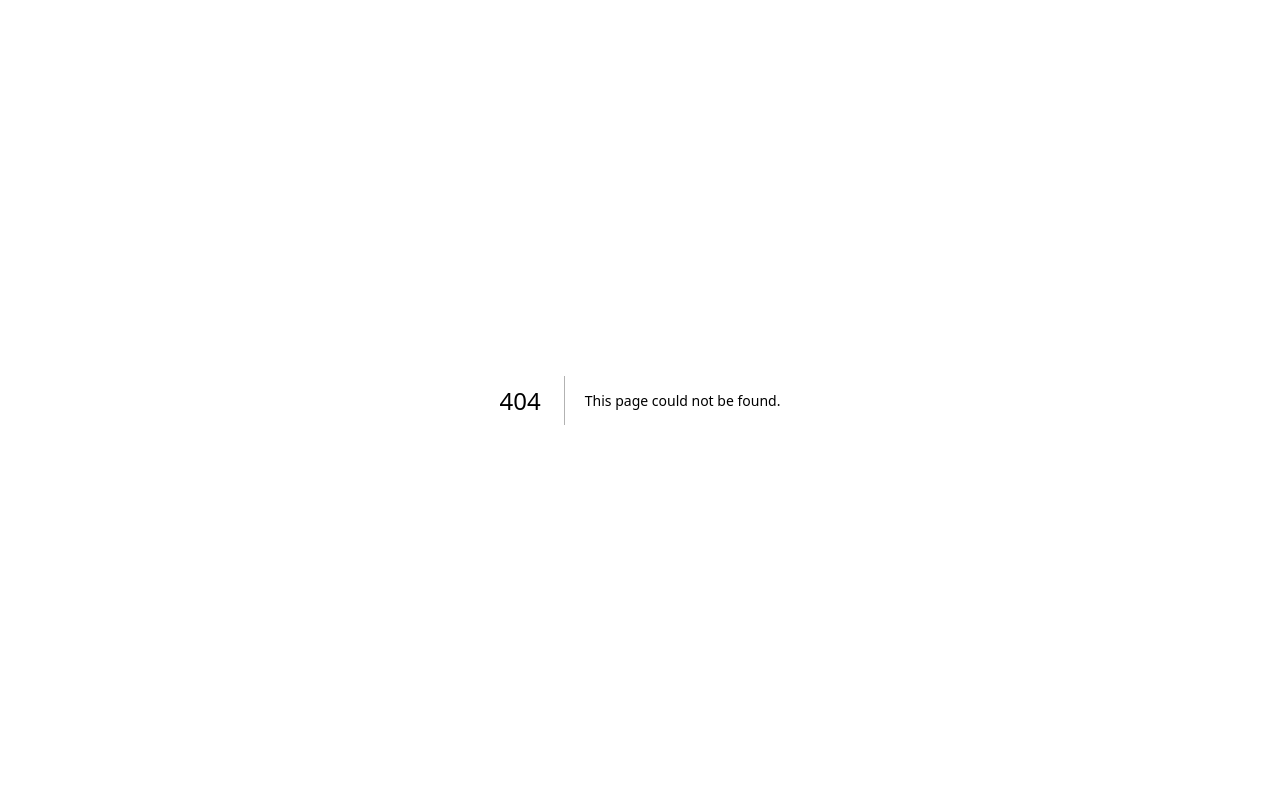
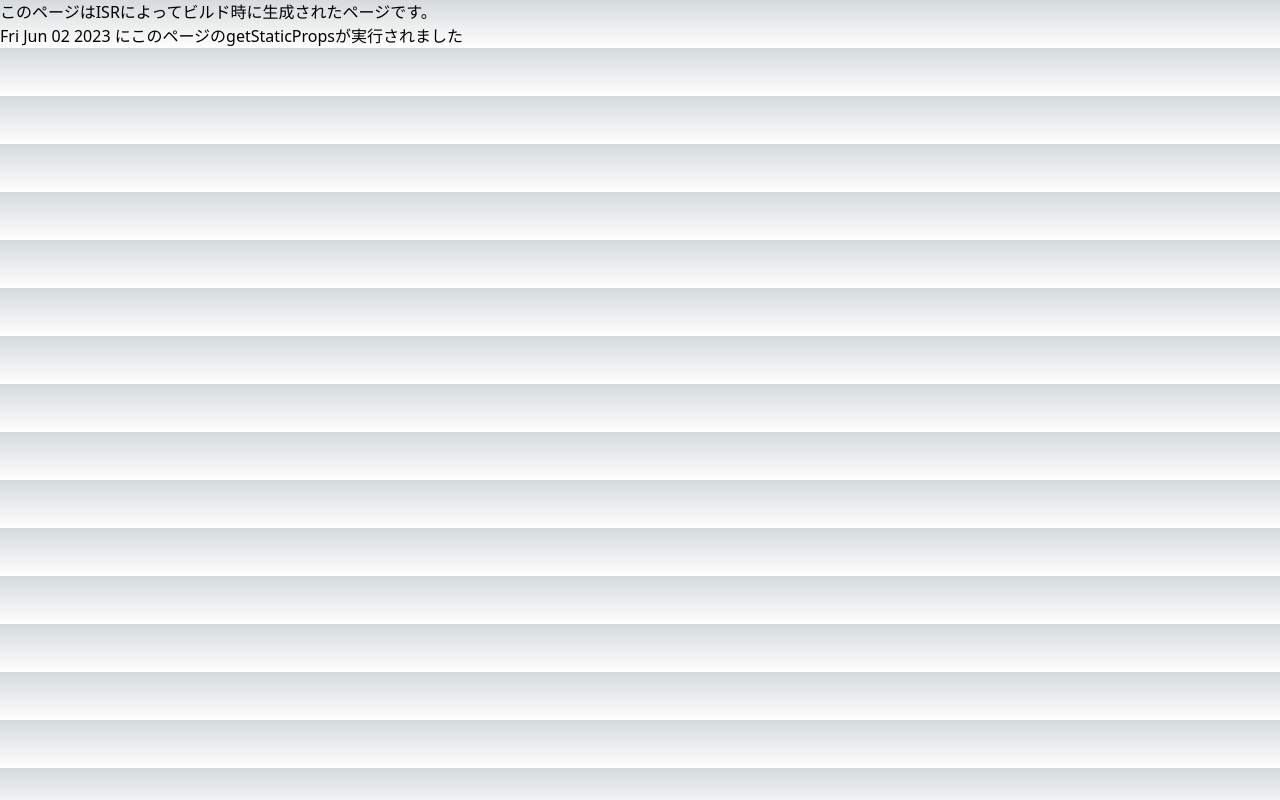
Before and after one commit to ai-biz20-sasaki/nextjs-sample02, a Next.js app: page /isr in a window 1280 px wide. Before the commit this address had no page. Built offline with nearby package versions, Linux system fonts and the light colour scheme.

Commit message:
add src/pages/isr.tsx

```diff
--- /dev/null
+++ b/src/pages/isr.tsx
@@ -0,0 +1,46 @@
+import { GetStaticPaths, NextPage, GetStaticProps } from 'next'
+import Head from 'next/head'
+import { useRouter } from 'next/router'
+
+type ISRProps = {
+  message: string
+}
+
+//ISRPropsを受け付けるNextPage（ページ）の型
+const ISR: NextPage<ISRProps> = (props) => {
+  const { message } = props
+  const router = useRouter()
+
+  if (router.isFallback) {
+    //フォールバック用のページを返す
+    return <div>Loading...</div>
+  }
+
+  return (
+    <div>
+      <Head>
+        <title>Create Next App</title>
+        <link rel="icon" href="/favicon.ico" />
+      </Head>
+      <main>
+        <p>このページはISRによってビルド時に生成されたページです。</p>
+        <p>{ message }</p>
+      </main>
+    </div>
+  )
+}
+
+export const getStaticProps: GetStaticProps<ISRProps> =async (context) => {
+  const timestamp = new Date().toDateString()
+  const message = `${timestamp} にこのページのgetStaticPropsが実行されました`
+
+  return {
+    props: {
+      message,
+    },
+    //ページの有効期間を秒単位で指定
+    revalidate: 60,
+  }
+}
+
+export default ISR
```
